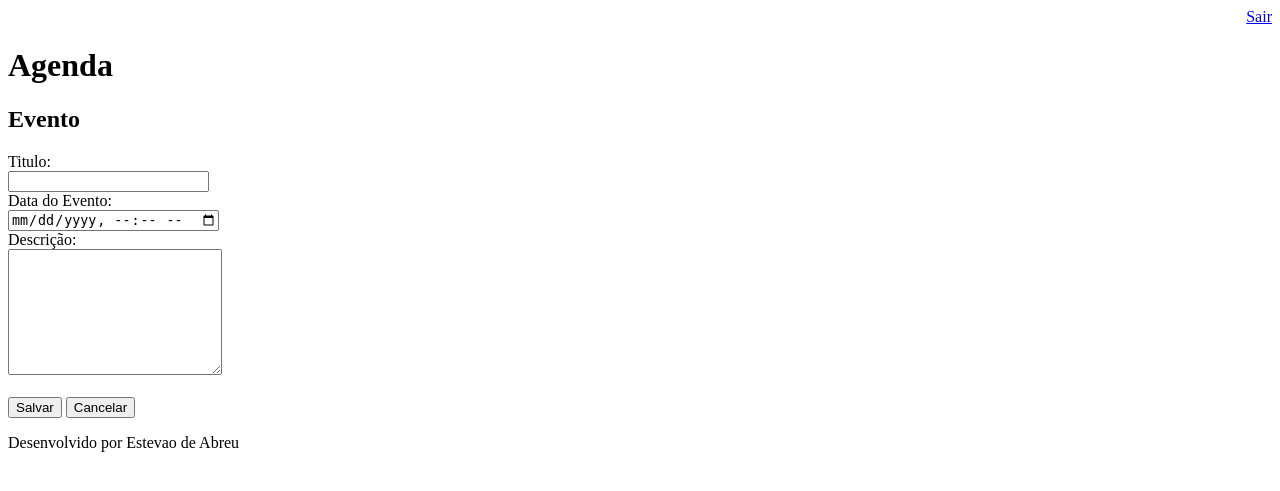
After one commit to estevaodeabreu/Agenda-django, a Django app: page /agenda/evento/ in a window 1280 px wide. The commit adds this page. Shown: the top 491 px of the page. Run offline with Django 3.2, Linux system fonts and the light colour scheme; a user stored in the database is signed in.

Commit message:
incluido template para incercao de eventos da agenda,incluido gitignore para ignorar os arquivos compilados

```diff
--- a/agenda/urls.py
+++ b/agenda/urls.py
@@ -21,8 +21,11 @@ from django.views.generic import RedirectView
 urlpatterns = [
     path('admin/', admin.site.urls),
     path('agenda/',views.lista_eventos),
+    path('agenda/evento/',views.evento),
+    path('agenda/evento/submit',views.submit_evento),
     path('',RedirectView.as_view(url='/agenda/')),
     path('login/',views.login_user),
     path('login/submit',views.submit_login),
     path('logout/',views.logout_user),
+
 ]
--- a/core/views.py
+++ b/core/views.py
@@ -26,8 +26,26 @@ def submit_login(request):
 
 
 @login_required(login_url='/login/')
+def evento(request):
+    return render(request,'evento.html')
+
+
+@login_required(login_url='/login/')
 def lista_eventos(request):
     usuario = request.user
     evento = Evento.objects.filter(usuario=usuario)
     dados = {'eventos':evento}
     return render(request,'agenda.html',dados)
+
+@login_required(login_url='/login/')
+def submit_evento(request):
+    if request.POST:
+        titulo = request.POST.get('titulo')
+        data_evento = request.POST.get('data_evento')
+        descricao = request.POST.get('descricao')
+        usuario = request.user
+        Evento.objects.create(titulo=titulo,
+                              data_evento=data_evento,
+                              descricao=descricao,
+                              usuario=usuario)
+    return redirect('/')
--- a/templates/agenda.html
+++ b/templates/agenda.html
@@ -1,6 +1,9 @@
 {% extends "model-page.html" %}
 {% block content %}
     <h2>Agendamentos</h2>
+    <a href="evento/">
+        <button type="button">Novo Evento</button>
+    </a>
     <ul style="font-size:20px">
         {% for evento in eventos %}
             <li>{{ evento.titulo}} - {{ evento.get_data_evento }}</li>
--- /dev/null
+++ b/templates/evento.html
@@ -0,0 +1,23 @@
+{% extends "model-page.html" %}
+
+{% block content %}
+  <h2>Evento</h2>
+<form action="submit" method="POST">{% csrf_token %}
+  <label>Titulo:</label>
+  <br>
+  <input type="text" name="titulo" size="22">
+  <br>
+  <label>Data do Evento:</label>
+  <br>
+  <input type="datetime-local" name="data_evento">
+  <br>
+  <label>Descrição:</label>
+  <br>
+  <textarea name="descricao" rows="8" cols="24"></textarea>
+  <br><br>
+  <button type="submit">Salvar</button>
+  <a href="/">
+    <button type="button">Cancelar</button>
+  </a>
+</form>
+{% endblock %}
```
Also changed, not shown: db.sqlite3, 1 other file.
